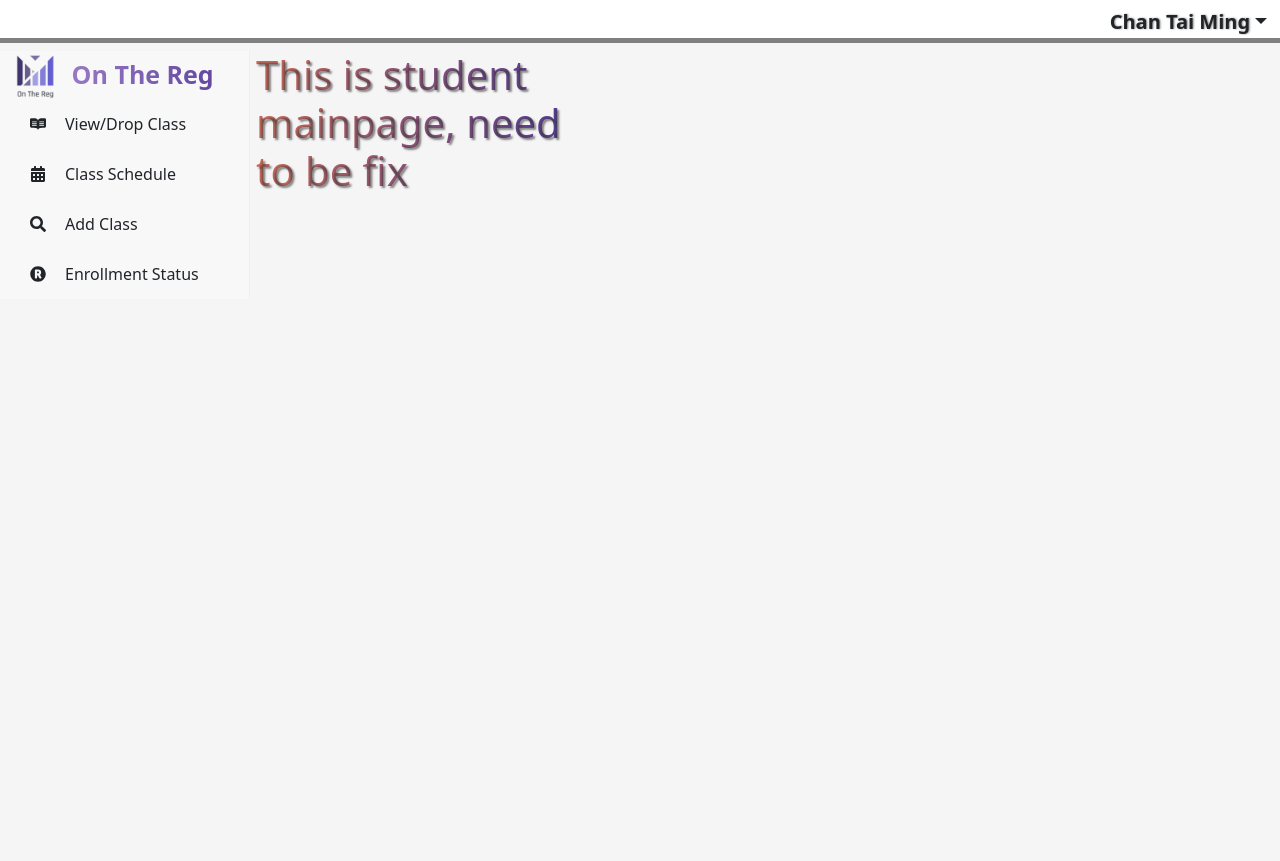
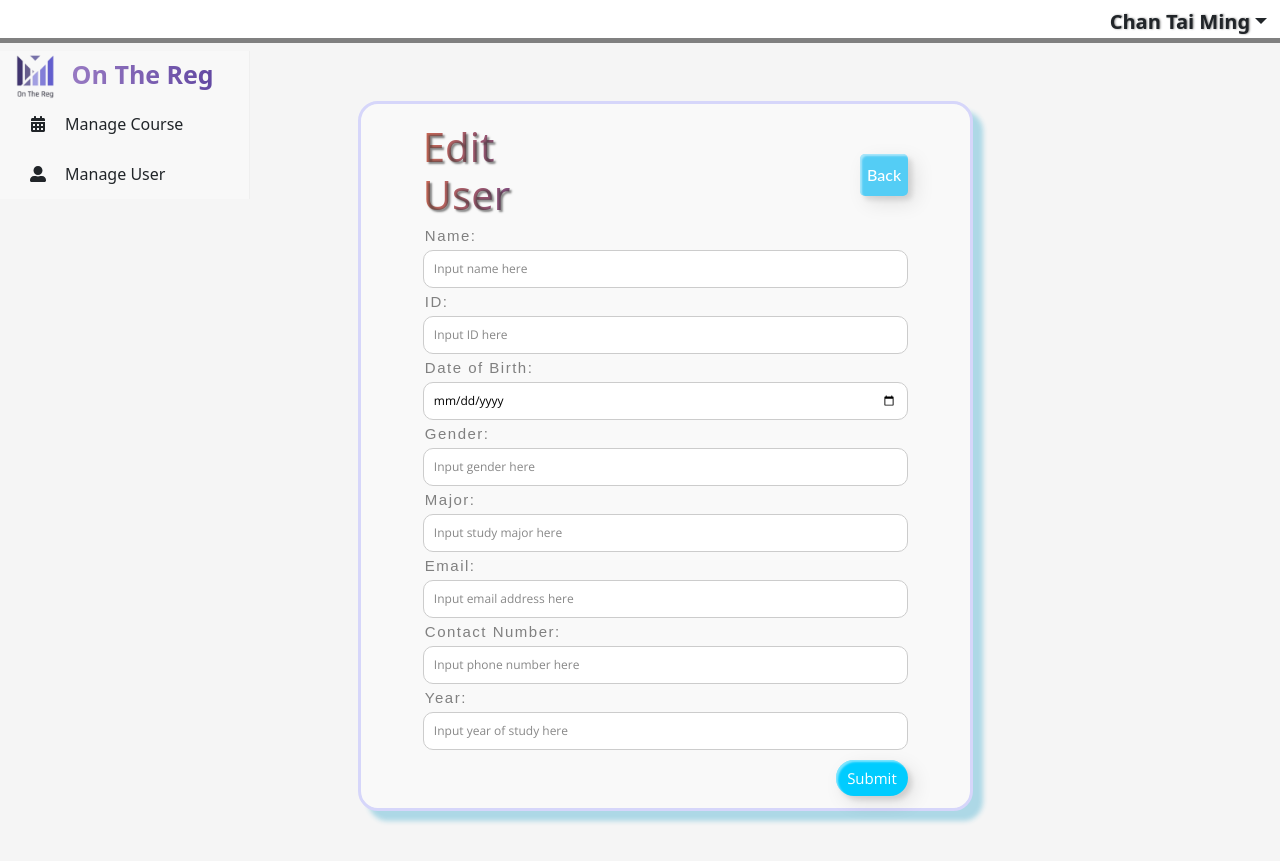
Before and after one commit to tsoikh0917/on_the_reg, a React (Create React App) app in the folder client/: page /aEditUser in a window 1280 px wide. Before the commit this address led to /. Before the commit the page ends 800 px from the top, so only its background shows below. Built offline with nearby package versions, Linux system fonts and the light colour scheme.

Commit message:
update form

```diff
--- a/client/src/App.js
+++ b/client/src/App.js
@@ -61,7 +61,7 @@ function Admin() {
 function App() {
   const [isLoggedIn, setIsLoggedIn] = useState(true);
   const [count, setCount] = useState(0);
-  const [isAdmin, setIsAdmin] = useState(false);
+  const [isAdmin, setIsAdmin] = useState(true);
   function handleLogin(state) {
     console.log("argument from state: ", state);
     console.log("argument from isloggedIn1: ", isLoggedIn);
--- a/client/src/components/Admin/form.css
+++ b/client/src/components/Admin/form.css
@@ -76,12 +76,12 @@ fieldset {
 }
 
 #form_info button[type="submit"] {
+  margin-top: 1%;
   cursor: pointer;
   width: 15%;
   border: none;
   background: #0cf;
   color: #fff;
-  margin: 0 0 5px;
   padding: 10px;
   font-size: 15px;
   float: right;
@@ -137,12 +137,7 @@ fieldset {
 }
 
 .fbtn {
-  background: rgb(247, 150, 192);
-  background: radial-gradient(
-    circle,
-    rgba(247, 150, 192, 1) 0%,
-    rgba(118, 174, 241, 1) 100%
-  );
+  background: rgb(84, 205, 245);
   line-height: 42px;
   padding: 0;
   border: none;
--- a/client/src/components/Admin/manageCourse/editCourse.jsx
+++ b/client/src/components/Admin/manageCourse/editCourse.jsx
@@ -36,7 +36,7 @@ function AdminEditCourse() {
           <h4>Course Name:</h4>
           <input
             placeholder="Input course name here"
-            type="email"
+            type="text"
             tabindex="2"
             required
           ></input>
@@ -45,7 +45,7 @@ function AdminEditCourse() {
           <h4>Course Day:</h4>
           <input
             placeholder="Input weekday here"
-            type="tel"
+            type="text"
             tabindex="3"
             required
           ></input>
@@ -54,7 +54,7 @@ function AdminEditCourse() {
           <h4>Course Time:</h4>
           <input
             placeholder="Input time slot in the format: hh:mm-hh:mm here"
-            type="url"
+            type="text"
             tabindex="4"
             required
           ></input>
@@ -63,7 +63,7 @@ function AdminEditCourse() {
           <h4>Department:</h4>
           <input
             placeholder="Input faculty here"
-            type="url"
+            type="text"
             tabindex="4"
             required
           ></input>
@@ -72,7 +72,7 @@ function AdminEditCourse() {
           <h4>Teacher in Charge:</h4>
           <input
             placeholder="Input instructor's name here"
-            type="url"
+            type="text"
             tabindex="4"
             required
           ></input>
@@ -81,7 +81,7 @@ function AdminEditCourse() {
           <h4>Capacity:</h4>
           <input
             placeholder="Input maximum capacity of the course here"
-            type="url"
+            type="number"
             tabindex="4"
             required
           ></input>
@@ -90,7 +90,7 @@ function AdminEditCourse() {
           <h4>Course Place:</h4>
           <input
             placeholder="Input location for the course lecture here"
-            type="url"
+            type="text"
             tabindex="4"
             required
           ></input>
@@ -99,6 +99,7 @@ function AdminEditCourse() {
           <h4>Course Description:</h4>
           <textarea
             placeholder="Type course outline here...."
+            type="text"
             tabindex="5"
             required
           ></textarea>
--- a/client/src/components/Admin/manageUser/editUser.jsx
+++ b/client/src/components/Admin/manageUser/editUser.jsx
@@ -1,5 +1,7 @@
 import React from "react";
 import { useNavigate } from "react-router-dom";
+import "../form.css";
+
 function AdminEditUser() {
   const navigate = useNavigate();
   return (
@@ -12,7 +14,7 @@ function AdminEditUser() {
           </button>
         </div>
         <fieldset>
-          <h4>Name:</h4>
+          <h4 id="inputT">Name:</h4>
           <input
             placeholder="Input name here"
             type="text"
@@ -25,7 +27,7 @@ function AdminEditUser() {
           <h4>ID:</h4>
           <input
             placeholder="Input ID here"
-            type="email"
+            type="number"
             tabindex="2"
             required
           ></input>
@@ -34,7 +36,7 @@ function AdminEditUser() {
           <h4>Date of Birth:</h4>
           <input
             placeholder="Input date of birth here"
-            type="tel"
+            type="date"
             tabindex="3"
             required
           ></input>
@@ -43,7 +45,7 @@ function AdminEditUser() {
           <h4>Gender:</h4>
           <input
             placeholder="Input gender here"
-            type="url"
+            type="text"
             tabindex="4"
             required
           ></input>
@@ -52,7 +54,7 @@ function AdminEditUser() {
           <h4>Major:</h4>
           <input
             placeholder="Input study major here"
-            type="url"
+            type="text"
             tabindex="4"
             required
           ></input>
@@ -61,7 +63,7 @@ function AdminEditUser() {
           <h4>Email:</h4>
           <input
             placeholder="Input email address here"
-            type="url"
+            type="email"
             tabindex="4"
             required
           ></input>
@@ -70,7 +72,7 @@ function AdminEditUser() {
           <h4>Contact Number:</h4>
           <input
             placeholder="Input phone number here"
-            type="url"
+            type="number"
             tabindex="4"
             required
           ></input>
@@ -79,7 +81,7 @@ function AdminEditUser() {
           <h4>Year:</h4>
           <input
             placeholder="Input year of study here"
-            type="url"
+            type="number"
             tabindex="4"
             required
           ></input>
--- a/client/src/components/Admin/manageUser/viewUser.jsx
+++ b/client/src/components/Admin/manageUser/viewUser.jsx
@@ -42,7 +42,7 @@ function AdminViewUser() {
         <div className="search">
           <input
             type="text"
-            classNameName="searchTerm"
+            className="searchTerm"
             placeholder="Input course code/ course name for searching"
           ></input>
           <button type="submit" className="searchButton">
--- a/client/src/components/Login/login.jsx
+++ b/client/src/components/Login/login.jsx
@@ -18,7 +18,7 @@ function Login({ handleLogin }) {
           <span></span>
           <span></span>
           <span></span>
-          Submit
+          Login
         </a>
       </form>
     </div>
--- a/client/src/components/table.css
+++ b/client/src/components/table.css
@@ -10,8 +10,8 @@
   width: 100%;
   border: 3px solid #00b4cc;
   border-right: none;
-  padding: 2%;
-  height: 20px;
+  padding: 0.7%;
+  min-height: 20px;
   border-radius: 5px 0 0 5px;
   outline: none;
   color: #9dbfaf;
```
